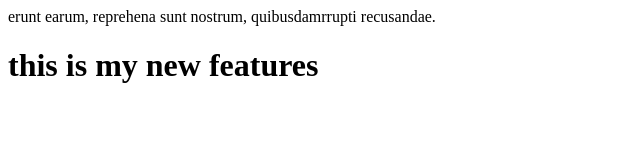
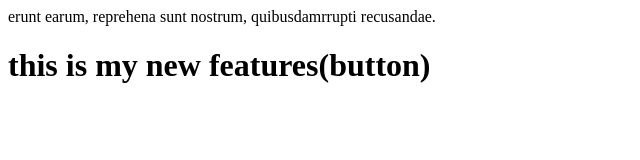
Before and after one commit to ANJUWATHLEY/localrepo, a plain HTML site: page index.html in a window 1280 px wide. Shown: the whole page, without its empty margins (0-640 px from the left). Drawn offline with Linux system fonts and the light colour scheme.

```diff
--- a/index.html
+++ b/index.html
@@ -7,6 +7,6 @@
     <link rel="stylesheet" href="h.css">
 </head>
 <body>erunt earum, reprehena sunt nostrum, quibusdamrrupti recusandae.</p>
-    <h1>this is my new features</h1>
+    <h1>this is my new features(button)</h1>
 </body>
 </html>
```
